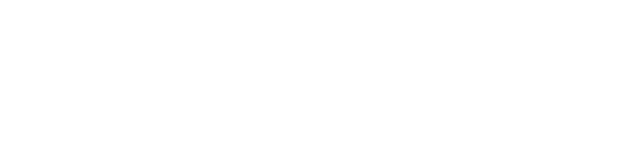
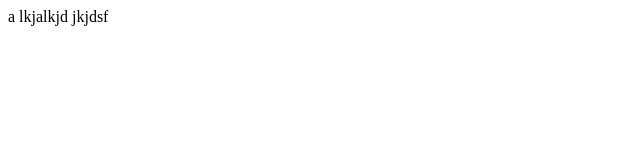
Before and after one commit to anil-sengul/poco-anil-sengul, a plain HTML site: page index.html in a window 1280 px wide. Shown: the whole page, without its empty margins (0-640 px from the left). Drawn offline with Linux system fonts and the light colour scheme.

Commit message:
git add index.html

```diff
--- a/index.html
+++ b/index.html
@@ -3,6 +3,9 @@
 <head>
 </head>
 <body>
+    a
+    lkjalkjd
+    jkjdsf
 
 </body>
 </html>
```
